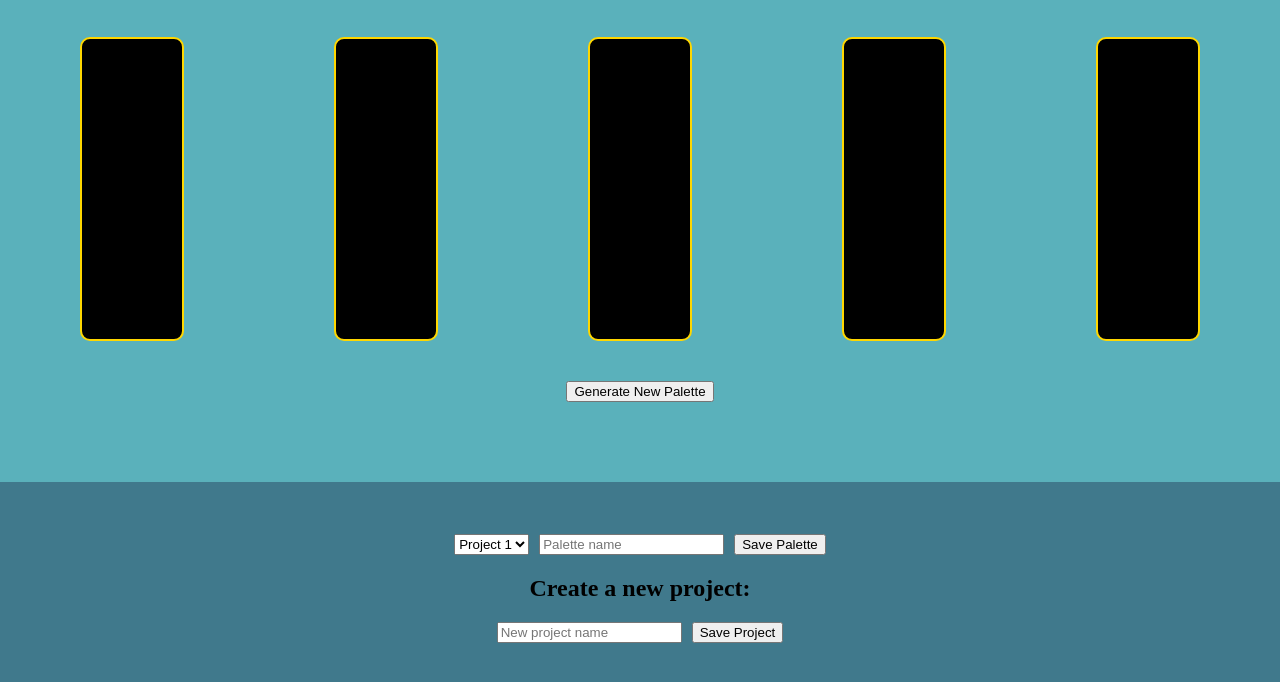
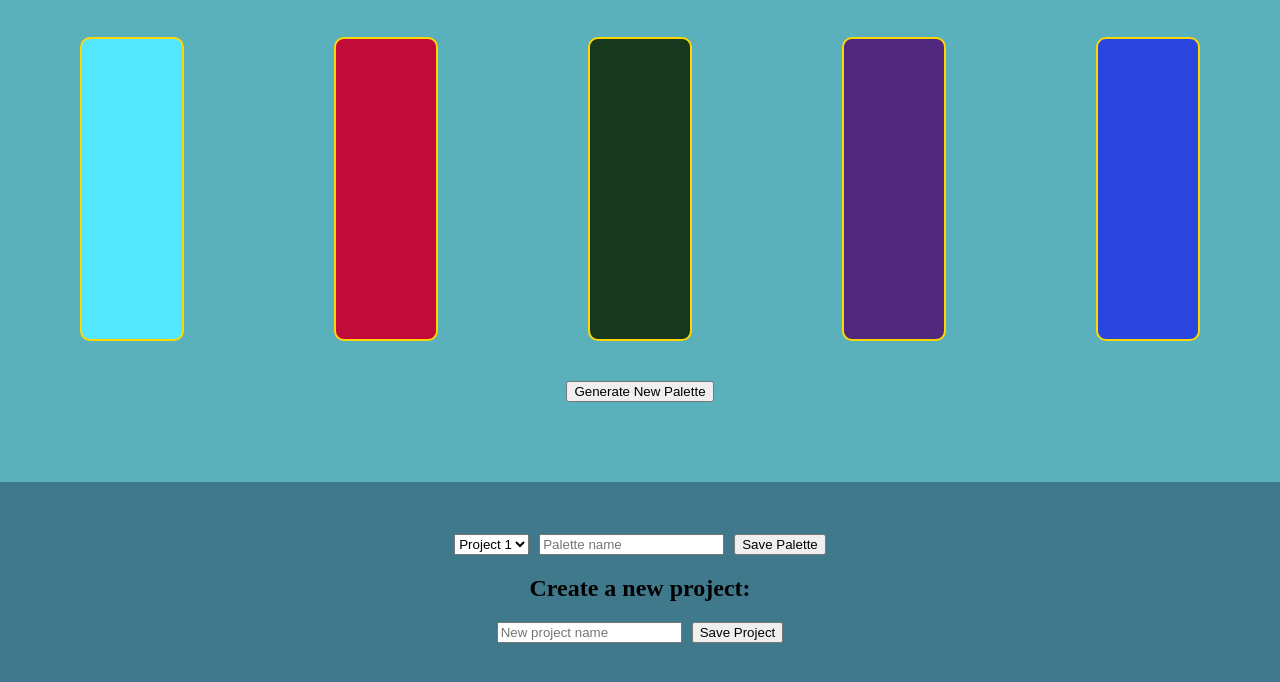
Before and after one commit to Board-Ape/palette-picker-pwa, a website: page public/index.html in a window 1280 px wide. Both pictures are taken after a click on the button "Generate New Palette". Shown: the part 98-780 px from the top of the page. Drawn offline with nearby package versions, Linux system fonts and the light colour scheme.

Commit message:
jQuery Is Fun :) - Button Click Randomizes

```diff
--- a/public/index.html
+++ b/public/index.html
@@ -13,23 +13,14 @@
     </header>
     <section>
       <article class="all-colors">
-        <div class="color one">
-          Color 1
-        </div>
-        <div class="color two">
-          Color 2
-        </div>
-        <div class="color three">
-          Color 3
-        </div>
-        <div class="color four">
-          Color 4
-        </div>
-        <div class="color five">
-          Color 5
+        <div class="color one"></div>
+        <div class="color two"></div>
+        <div class="color three"></div>
+        <div class="color four"></div>
+        <div class="color five"></div>
       </article>
       <article class="new-palette">
-        <button>Generate New Palette</button>
+        <button class="random-palette-button">Generate New Palette</button>
       </article>
     </div>
     <div class="bottom-half">
--- a/public/js/scripts.js
+++ b/public/js/scripts.js
@@ -0,0 +1,11 @@
+const randomColorGeneration = () => {
+  return "#" + (Math.random() * 0xFFFFFF << 0).toString(16);
+};
+
+$(".random-palette-button").click(() => {
+  $(".one").css("background-color", randomColorGeneration());
+  $(".two").css("background-color", randomColorGeneration());
+  $(".three").css("background-color", randomColorGeneration());
+  $(".four").css("background-color", randomColorGeneration());
+  $(".five").css("background-color", randomColorGeneration());
+});
```
